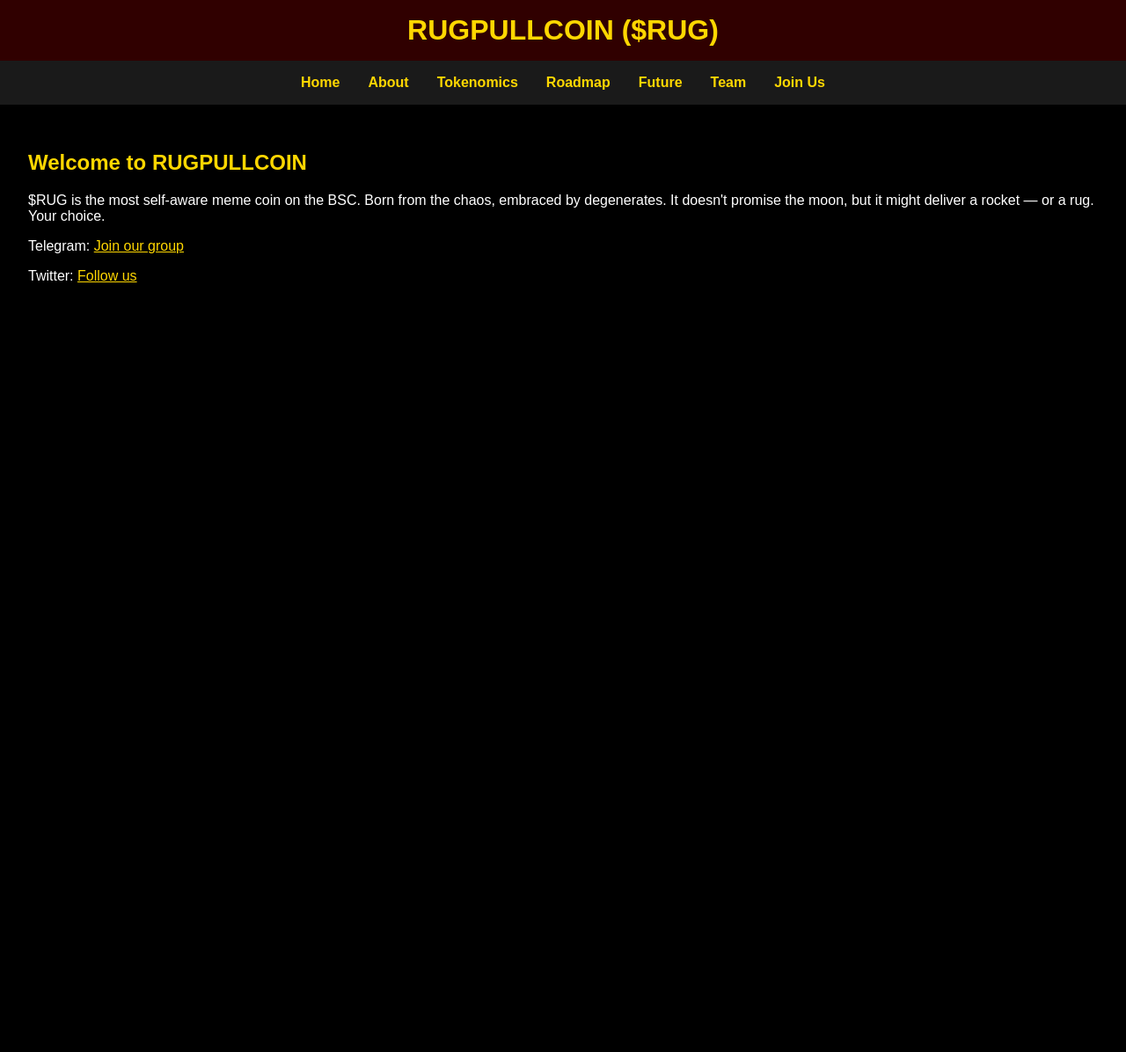
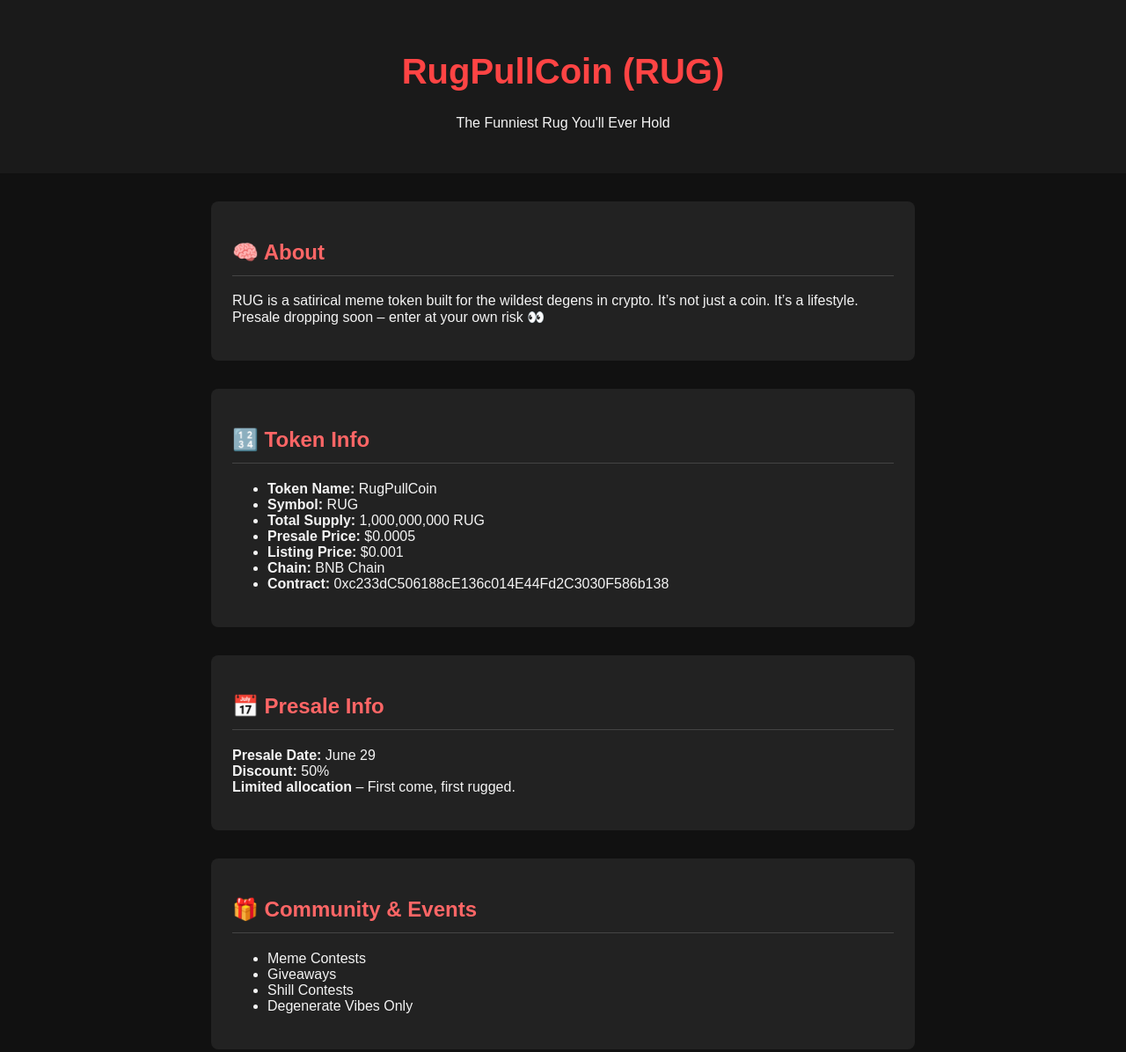
Before and after one commit to RugPullCoin427/rugpullcoin-site, a plain HTML site: page index.html in a window 1280 px wide. Shown: the top 1196 px of the page at 88% size. Before the commit the page ends 800 px from the top, so only its background shows below. Drawn offline with Linux system fonts and the light colour scheme.

Commit message:
index.html

```diff
--- a/index.html
+++ b/index.html
@@ -2,116 +2,96 @@
 <html lang="en">
 <head>
   <meta charset="UTF-8">
-  <meta name="viewport" content="width=device-width, initial-scale=1.0">
-  <title>RUG Coin | Official Site</title>
+  <title>RugPullCoin (RUG)</title>
+  <meta name="viewport" content="width=device-width, initial-scale=1">
   <style>
     body {
+      font-family: Arial, sans-serif;
+      background: #111;
+      color: #f4f4f4;
       margin: 0;
-      font-family: Arial, sans-serif;
-      background-color: #000;
-      color: #fff;
+      padding: 0;
     }
     header {
-      background-color: #300000;
-      color: gold;
-      padding: 1rem;
+      background: #1a1a1a;
+      padding: 2em;
       text-align: center;
-      font-size: 2rem;
-      font-weight: bold;
     }
-    nav {
-      display: flex;
-      justify-content: center;
-      background-color: #1a1a1a;
+    header h1 {
+      font-size: 2.5em;
+      color: #ff4444;
     }
-    nav a {
-      padding: 1rem;
-      color: gold;
-      text-decoration: none;
-      font-weight: bold;
-    }
-    nav a:hover {
-      background-color: #333;
-    }
-    .tab {
-      display: none;
-      padding: 2rem;
-    }
-    .tab.active {
-      display: block;
+    section {
+      padding: 2em;
+      max-width: 800px;
+      margin: auto;
     }
     h2 {
-      color: gold;
+      color: #ff6666;
+      border-bottom: 1px solid #444;
+      padding-bottom: 0.5em;
+    }
+    a {
+      color: #00ffff;
+      text-decoration: none;
+    }
+    .box {
+      background: #222;
+      padding: 1.5em;
+      border-radius: 8px;
+      margin-bottom: 2em;
     }
   </style>
 </head>
 <body>
-  <header>RUGPULLCOIN ($RUG)</header>
 
-  <nav>
-    <a href="#" onclick="showTab('home')">Home</a>
-    <a href="#" onclick="showTab('about')">About</a>
-    <a href="#" onclick="showTab('tokenomics')">Tokenomics</a>
-    <a href="#" onclick="showTab('roadmap')">Roadmap</a>
-    <a href="#" onclick="showTab('future')">Future</a>
-    <a href="#" onclick="showTab('team')">Team</a>
-    <a href="#" onclick="showTab('join')">Join Us</a>
-  </nav>
+<header>
+  <h1>RugPullCoin (RUG)</h1>
+  <p>The Funniest Rug You'll Ever Hold</p>
+</header>
 
-  <div id="home" class="tab active">
-    <h2>Welcome to RUGPULLCOIN</h2>
-    <p>$RUG is the most self-aware meme coin on the BSC. Born from the chaos, embraced by degenerates. It doesn't promise the moon, but it might deliver a rocket — or a rug. Your choice.</p>
-    <p>Telegram: <a href="https://t.me/+e9K447eBrN42Y2U6" style="color:gold">Join our group</a></p>
-    <p>Twitter: <a href="https://x.com/RugCoin_pull" style="color:gold">Follow us</a></p>
+<section>
+  <div class="box">
+    <h2>🧠 About</h2>
+    <p>RUG is a satirical meme token built for the wildest degens in crypto. It’s not just a coin. It’s a lifestyle. Presale dropping soon – enter at your own risk 👀</p>
   </div>
 
-  <div id="about" class="tab">
-    <h2>About the Coin</h2>
-    <p>$RUG was built with honesty: we might rug, but at least we tell you upfront. It’s a coin for the bold, the ironic, and those who know how this game works. No fake promises, no long essays about solving world hunger. Just memes, community, and chaos.</p>
-    <p>Total Supply: 1,000,000,000 RUG</p>
-    <p>Presale Price: $0.0005 (subject to demand)</p>
-    <p>Launch Price: $0.001</p>
+  <div class="box">
+    <h2>🔢 Token Info</h2>
+    <ul>
+      <li><strong>Token Name:</strong> RugPullCoin</li>
+      <li><strong>Symbol:</strong> RUG</li>
+      <li><strong>Total Supply:</strong> 1,000,000,000 RUG</li>
+      <li><strong>Presale Price:</strong> $0.0005</li>
+      <li><strong>Listing Price:</strong> $0.001</li>
+      <li><strong>Chain:</strong> BNB Chain</li>
+      <li><strong>Contract:</strong> 0xc233dC506188cE136c014E44Fd2C3030F586b138</li>
+    </ul>
   </div>
 
-  <div id="tokenomics" class="tab">
-    <h2>Tokenomics</h2>
-    <p>• Total Supply: 1,000,000,000 RUG<br>
-       • Giveaway & Shill Rewards: ~10–20M RUG<br>
-       • Community Incentives: 15%<br>
-       • Team Reserve: 10% (locked)<br>
-       • Liquidity & Launch: 40%<br>
-       • Remaining: For chaos, memes & future experiments</p>
+  <div class="box">
+    <h2>📅 Presale Info</h2>
+    <p><strong>Presale Date:</strong> June 29<br>
+    <strong>Discount:</strong> 50%<br>
+    <strong>Limited allocation</strong> – First come, first rugged.</p>
   </div>
 
-  <div id="roadmap" class="tab">
-    <h2>Roadmap</h2>
-    <p>• Phase 1: Community Setup, Shill Contest, Early Vibes<br>
-       • Phase 2: Presale (depending on interest), Partner Outreach<br>
-       • Phase 3: Official Launch + CMC + CG Listings<br>
-       • Phase 4: Meme Domination, Giveaways, Degen Campaigns<br>
-       • Phase 5: Who knows? We're unpredictable. Like the chart.</p>
+  <div class="box">
+    <h2>🎁 Community & Events</h2>
+    <ul>
+      <li>Meme Contests</li>
+      <li>Giveaways</li>
+      <li>Shill Contests</li>
+      <li>Degenerate Vibes Only</li>
+    </ul>
   </div>
 
-  <div id="future" class="tab">
-    <h2>The Future of RUG</h2>
-    <p>We don’t plan in quarters, we plan in chaos. Still, we want to grow a community that understands the game — rewards the loudest shills, the weirdest memes, and the most loyal degenerates. NFTs? Maybe. A rug museum? Probably. Going viral for the wrong reasons? Definitely.</p>
+  <div class="box">
+    <h2>🔗 Join Us</h2>
+    <p><a href="https://t.me/YourRUGCoin" target="_blank">Telegram</a> |
+       <a href="https://x.com/YourRUGCoin" target="_blank">Twitter</a></p>
   </div>
+</section>
 
-  <div id="team" class="tab">
-    <h2>The Team</h2>
-    <p>We're anonymous but loud. A crew of crypto creatives, degen veterans, and meme lords. No doxx, no suits, no nonsense. Just vibes and vision. 🧠</p>
-  </div>
-
-  <div id="join" class="tab">
-    <h2>Join the RUG Movement</h2>
-    <p>Follow, shill, post, and tag. Use #Rugpull. The louder you are, the more likely we’ll hear you. Want RUG coins? Don’t beg — earn them by being legendary. Let's see who can meme the hardest. 💥</p>
-  </div>
-
-  <script>
-    function showTab(tabId) {
-      document.querySelectorAll('.tab').forEach(t => t.classList.remove('active'));
-      document.getElementById(tabId).classList.add('active');
-    }
-  </script>
 </body>
 </html>
```
